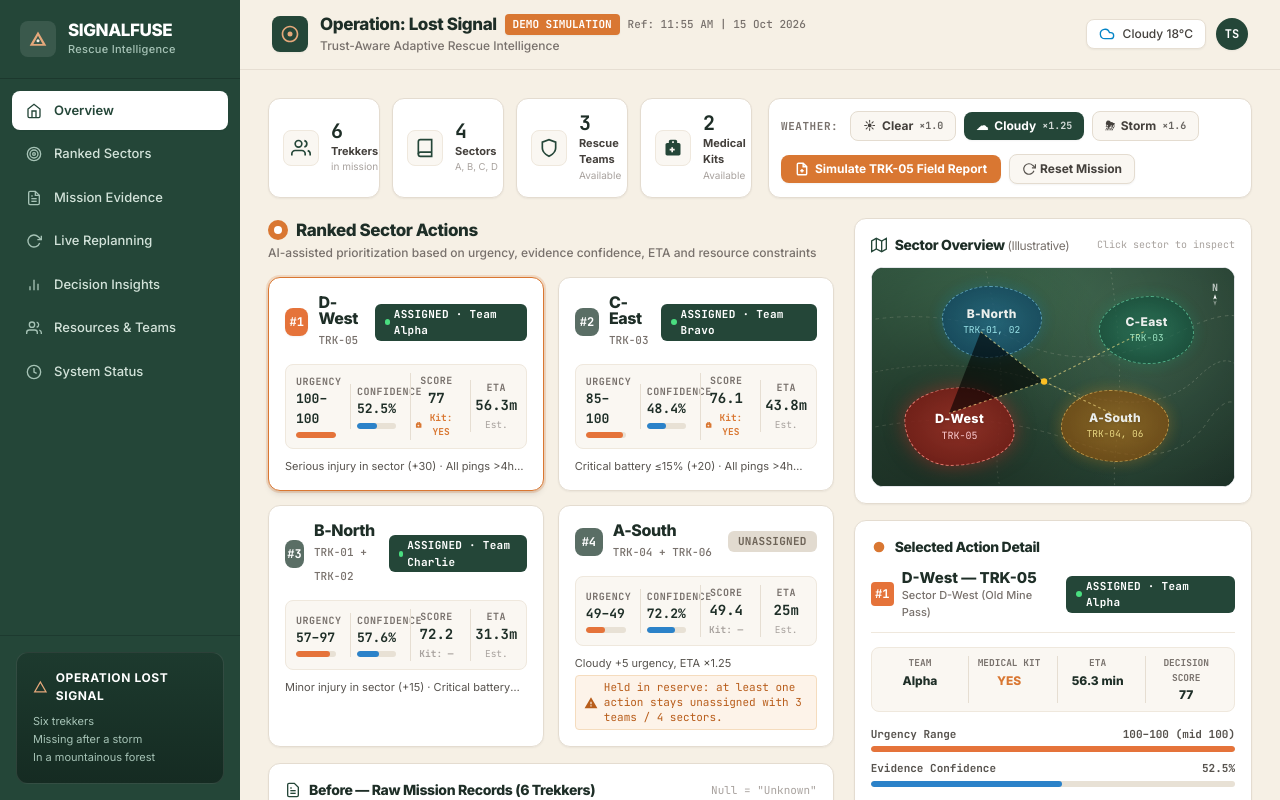
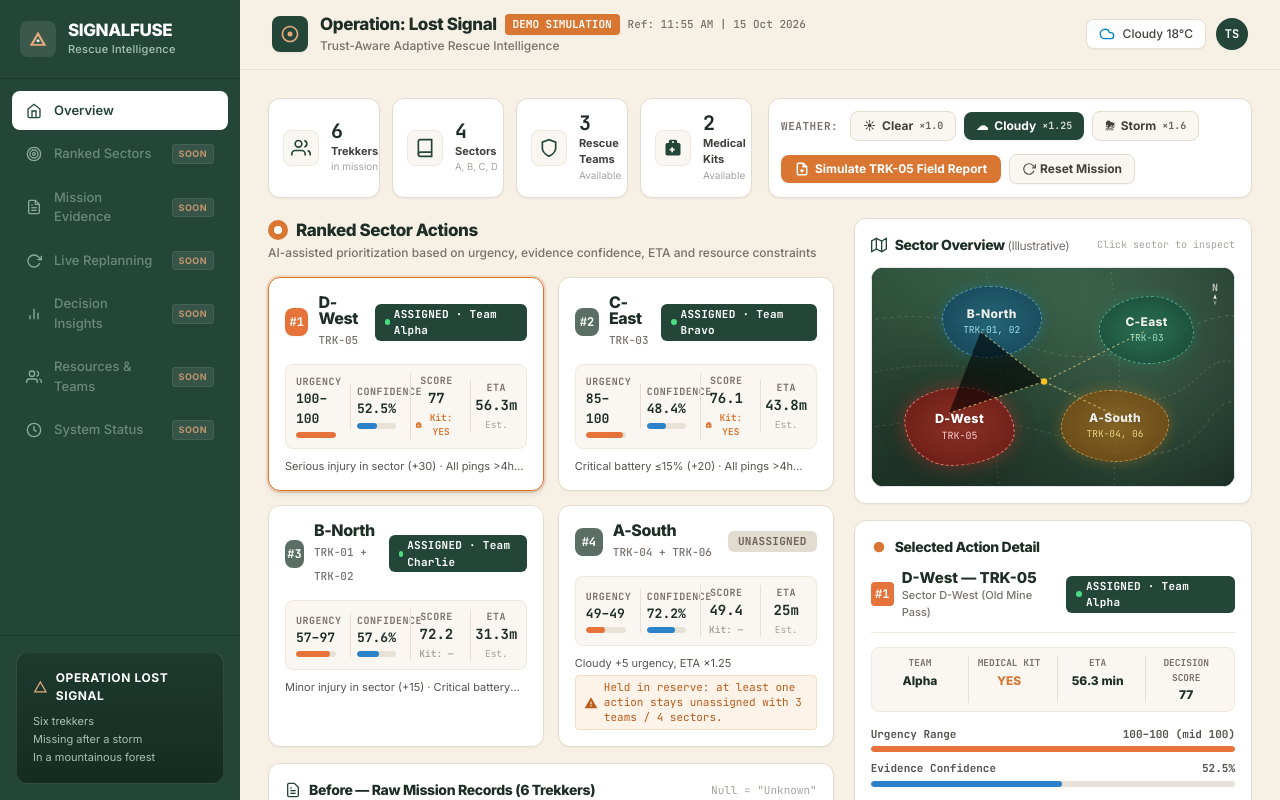
Before and after one commit to dgboy-ai/BuildingBox, a React (Vite) app in the folder frontend/: page / in a window 1280 px wide. Shown: the top 800 px of the page. Built offline with nearby package versions, Linux system fonts and the light colour scheme; no server answers.

Commit message:
fix: sidebar non-overview items marked Soon and disabled

```diff
--- a/frontend/src/components/Sidebar.jsx
+++ b/frontend/src/components/Sidebar.jsx
@@ -15,6 +15,7 @@ export default function Sidebar({ currentSection, onSelectSection, isMobileOpen,
     {
       id: 'sectors',
       label: 'Ranked Sectors',
+      soon: true,
       icon: (
         <svg className="w-4 h-4" viewBox="0 0 24 24" fill="none" stroke="currentColor" strokeWidth="2">
           <circle cx="12" cy="12" r="10" />
@@ -26,6 +27,7 @@ export default function Sidebar({ currentSection, onSelectSection, isMobileOpen,
     {
       id: 'evidence',
       label: 'Mission Evidence',
+      soon: true,
       icon: (
         <svg className="w-4 h-4" viewBox="0 0 24 24" fill="none" stroke="currentColor" strokeWidth="2">
           <path d="M14 2H6a2 2 0 0 0-2 2v16a2 2 0 0 0 2 2h12a2 2 0 0 0 2-2V8z" />
@@ -39,6 +41,7 @@ export default function Sidebar({ currentSection, onSelectSection, isMobileOpen,
     {
       id: 'replanning',
       label: 'Live Replanning',
+      soon: true,
       icon: (
         <svg className="w-4 h-4" viewBox="0 0 24 24" fill="none" stroke="currentColor" strokeWidth="2">
           <polyline points="23 4 23 10 17 10" />
@@ -49,6 +52,7 @@ export default function Sidebar({ currentSection, onSelectSection, isMobileOpen,
     {
       id: 'insights',
       label: 'Decision Insights',
+      soon: true,
       icon: (
         <svg className="w-4 h-4" viewBox="0 0 24 24" fill="none" stroke="currentColor" strokeWidth="2">
           <line x1="18" y1="20" x2="18" y2="10" />
@@ -60,6 +64,7 @@ export default function Sidebar({ currentSection, onSelectSection, isMobileOpen,
     {
       id: 'resources',
       label: 'Resources & Teams',
+      soon: true,
       icon: (
         <svg className="w-4 h-4" viewBox="0 0 24 24" fill="none" stroke="currentColor" strokeWidth="2">
           <path d="M17 21v-2a4 4 0 0 0-4-4H5a4 4 0 0 0-4 4v2" />
@@ -72,6 +77,7 @@ export default function Sidebar({ currentSection, onSelectSection, isMobileOpen,
     {
       id: 'status',
       label: 'System Status',
+      soon: true,
       icon: (
         <svg className="w-4 h-4" viewBox="0 0 24 24" fill="none" stroke="currentColor" strokeWidth="2">
           <circle cx="12" cy="12" r="10" />
@@ -106,20 +112,30 @@ export default function Sidebar({ currentSection, onSelectSection, isMobileOpen,
             return (
               <button
                 key={item.id}
+                disabled={!!item.soon}
                 onClick={() => {
+                  if (item.soon) return;
                   onSelectSection(item.id);
                   if (onCloseMobile) onCloseMobile();
                 }}
+                title={item.soon ? 'Coming soon — everything lives on Overview for the demo' : undefined}
                 className={`w-full flex items-center gap-3 px-3.5 py-2.5 rounded-lg text-[13px] font-medium transition-all ${
                   isActive
                     ? 'bg-white text-[#244638] shadow-sm font-semibold'
+                    : item.soon
+                    ? 'text-[#7d9a8d] cursor-not-allowed opacity-80'
                     : 'text-[#D3E3DA] hover:bg-white/10 hover:text-white'
                 }`}
               >
                 <span className={isActive ? 'text-[#244638]' : 'text-[#A6C3B6]'}>
                   {item.icon}
                 </span>
-                <span>{item.label}</span>
+                <span className="flex-1 text-left">{item.label}</span>
+                {item.soon && (
+                  <span className="text-[9px] font-bold tracking-wider uppercase px-1.5 py-0.5 rounded bg-white/10 text-[#E5A87B] border border-white/10">
+                    Soon
+                  </span>
+                )}
               </button>
             );
           })}
```
